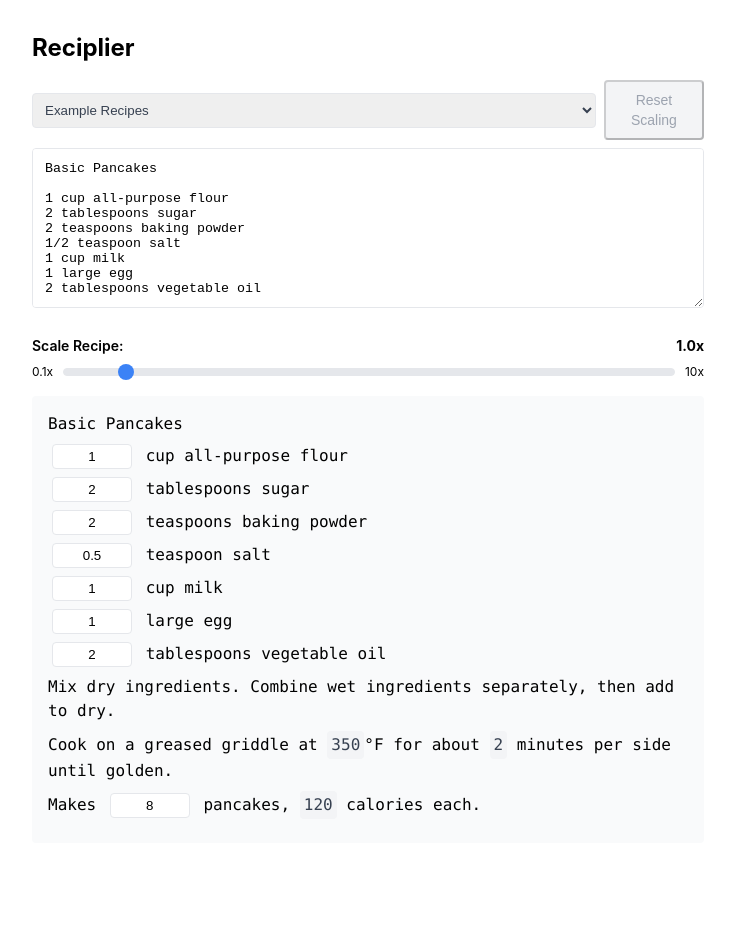
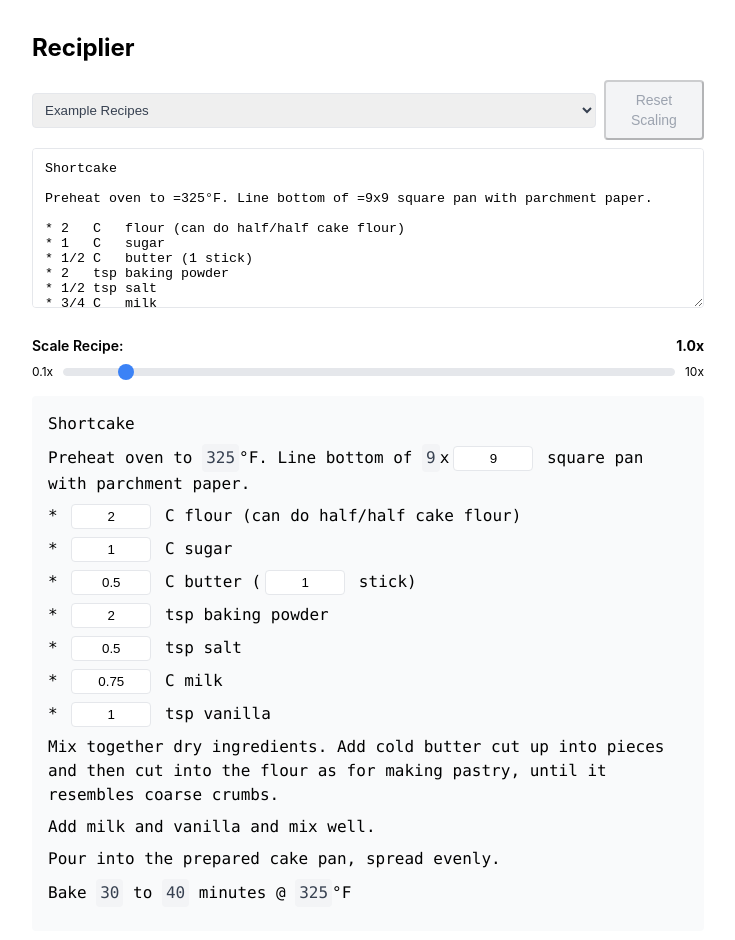
Before and after one commit to dreeves/reciplier, a React (Create React App) app: page / in a window 1280 px wide. Shown: the top 940 px of the page, without its empty margins (272-1007 px from the left). Before the commit the page ends 859 px from the top, so only its background shows below. Built offline with nearby package versions, Linux system fonts and the light colour scheme.

Commit message:
Switch default to shortcake recipe

```diff
--- a/src/Reciplier.js
+++ b/src/Reciplier.js
@@ -10,20 +10,40 @@ const RecipeScaler = () => {
   const [editingValue, setEditingValue] = useState('');
 
   // Default recipe and examples
-  const defaultRecipe = `Basic Pancakes
+  const defaultRecipe = `Shortcake
 
-1 cup all-purpose flour
-2 tablespoons sugar
-2 teaspoons baking powder
-1/2 teaspoon salt
-1 cup milk
-1 large egg
-2 tablespoons vegetable oil
+Preheat oven to =325°F. Line bottom of =9x9 square pan with parchment paper.
 
-Mix dry ingredients. Combine wet ingredients separately, then add to dry.
-Cook on a greased griddle at =350°F for about =2 minutes per side until golden.
+* 2   C   flour (can do half/half cake flour)
+* 1   C   sugar
+* 1/2 C   butter (1 stick)
+* 2   tsp baking powder
+* 1/2 tsp salt
+* 3/4 C   milk
+* 1   tsp vanilla
 
-Makes 8 pancakes, =120 calories each.`;
+Mix together dry ingredients. Add cold butter cut up into pieces and then cut into the flour as for making pastry, until it resembles coarse crumbs.
+
+Add milk and vanilla and mix well.
+
+Pour into the prepared cake pan, spread evenly.
+
+Bake =30 to =40 minutes @ =325°F`;
+
+// Pancakes (according to Claude)
+//
+// 1 cup all-purpose flour
+// 2 tablespoons sugar
+// 2 teaspoons baking powder
+// 1/2 teaspoon salt
+// 1 cup milk
+// 1 large egg
+// 2 tablespoons vegetable oil
+//
+// Mix dry ingredients. Combine wet ingredients separately, then add to dry.
+// Cook on a greased griddle at =350°F for about =2 minutes per side until golden.
+//
+// Makes 8 pancakes, =120 calories each.`;
 
   // Example recipes
   const exampleRecipes = {
```
